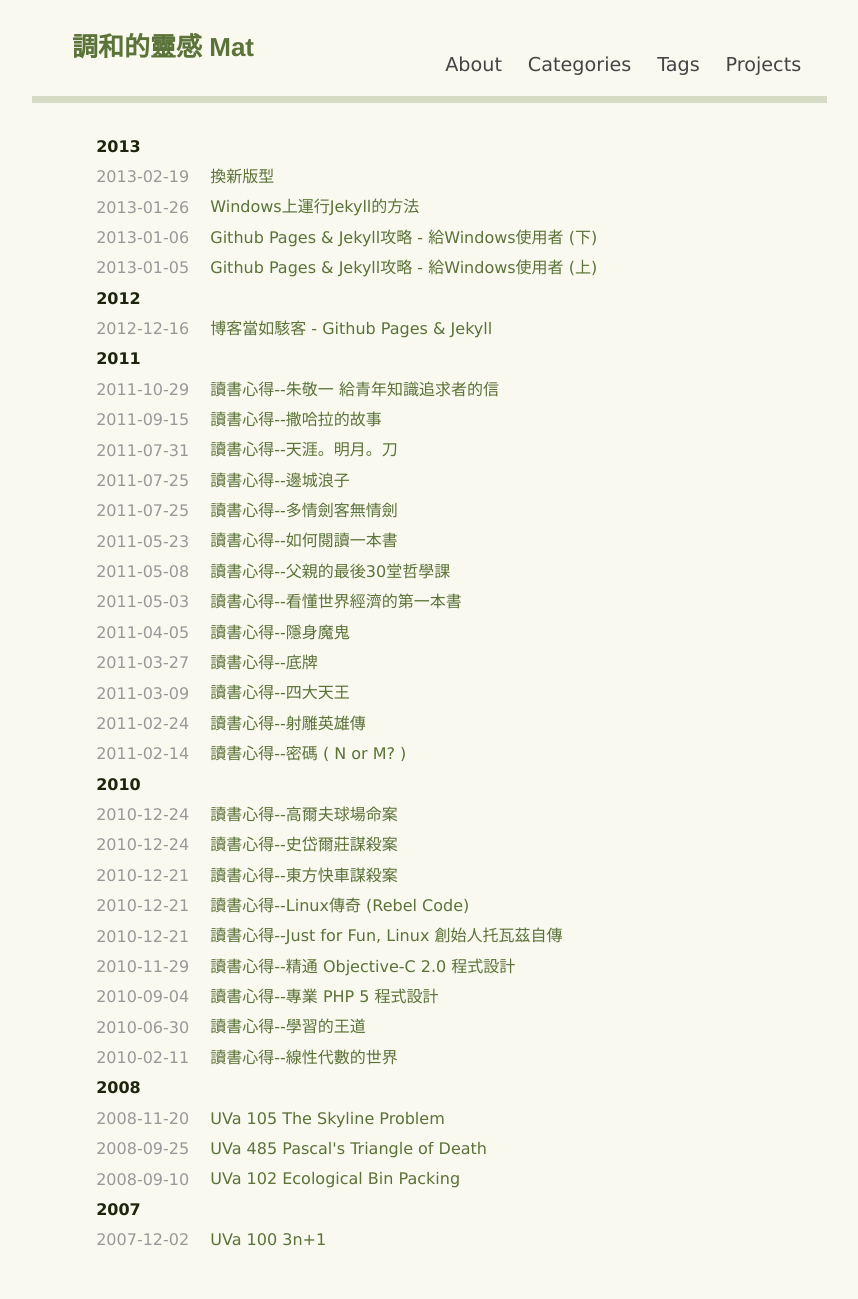
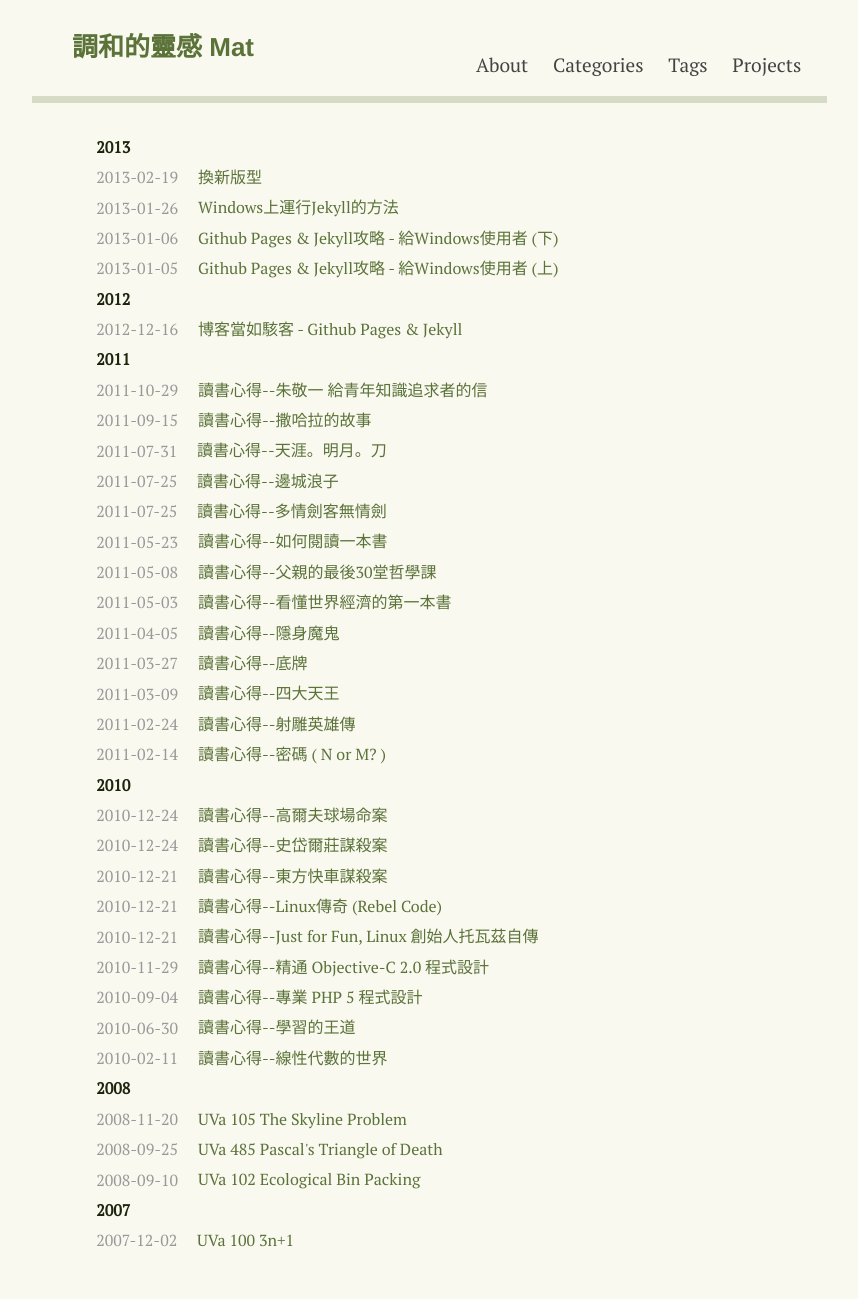
Before and after one commit to sndnvaps/sndnvaps.github.io, a Jekyll site: the page built from index.md, in a window 1280 px wide. Shown: the whole page, without its empty margins (208-1066 px from the left). Built offline with Jekyll 4.4.1, drawn with Linux system fonts in a browser that asks for light colours; Markdown is read by kramdown in place of the engine named in the settings.

Commit message:
try to use PT Serif

```diff
--- a/_layouts/default.html
+++ b/_layouts/default.html
@@ -7,7 +7,7 @@
 	<title>{{ site.name }}</title>
 
     <link href="{{ site.url }}/feed/" rel="alternate" title="{{ site.author }}" type="application/atom+xml" />
-    <link href='http://fonts.googleapis.com/css?family=PT+Serif' type='text/css'>
+    <link href='http://fonts.googleapis.com/css?family=PT+Serif' rel='stylesheet' type='text/css'>
 
 	<link href="{{ site.url }}/media/css/style.css" rel="stylesheet" type="text/css">
     <link href="{{ site.url }}/media/css/prettify.css" rel="stylesheet" type="text/css">
--- a/media/css/style.css
+++ b/media/css/style.css
@@ -80,7 +80,7 @@ body {
 /* Default fonts */
 h1,h2,h3,
 h4,h5,h6  { font-family: "Helvetica Neue", "微軟正黑體", "Microsoft YaHei", Helvetica, sans-serif; }
-body      { font-family: "PT Serif","Lucida Grande", Calibri, Arial, sans-serif; }
+body      { font-family: 'PT Serif',"Lucida Grande", Calibri, Arial, sans-serif; }
 pre       { font-family: Menlo, Consolas, Monaco, "Courier New", monospace; }
 code      { font-family: Consolas, "Bitstream Vera Sans Mono", "Courier New", Monaco, Courier, monospace; }
 
```
